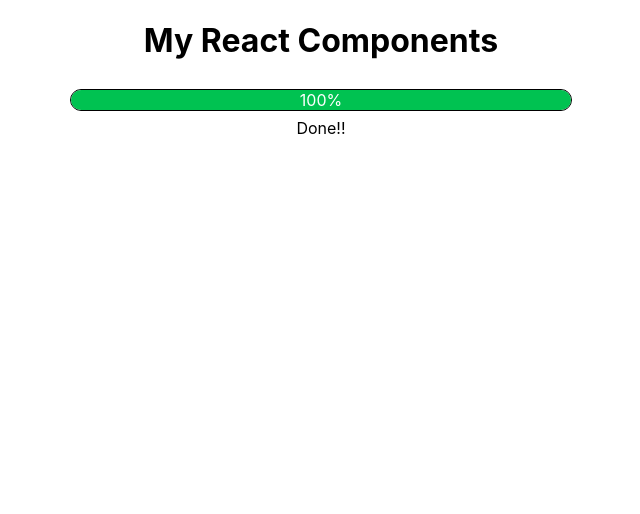
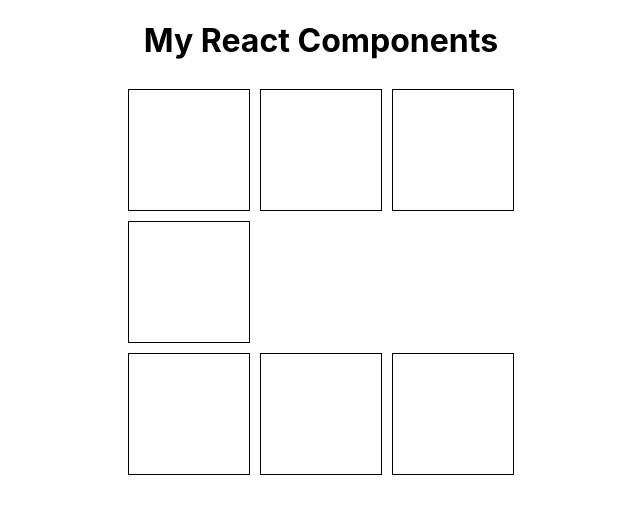
Before and after one commit to veeveck/small-components, a React (Create React App) app: page / in a window 1280 px wide. Shown: the top 514 px of the page, without its empty margins (319-959 px from the left). Built offline with nearby package versions, Linux system fonts and the light colour scheme.

Commit message:
Fill Box Component

```diff
--- a/src/App.js
+++ b/src/App.js
@@ -1,22 +1,24 @@
 import { useEffect, useState } from "react";
 import "../src/styles.css";
 import ProgressBar from "./components/ProgressBar";
+import FillBoxes from "./components/FillBoxes";
 
 function App() {
   //Progress Bar
-  const [value, setValue] = useState(0);
-  const [success, setSuccess] = useState(false);
+  // const [value, setValue] = useState(0);
+  // const [success, setSuccess] = useState(false);
 
-  useEffect(() => {
-    setInterval(() => {
-      setValue((val) => val + 1);
-    }, 50);
-  }, []);
+  // useEffect(() => {
+  //   setInterval(() => {
+  //     setValue((val) => val + 1);
+  //   }, 50);
+  // }, []);
   return (
     <div className="app">
       <h1> My React Components</h1>
-      <ProgressBar value={value} onComplete={() => setSuccess(true)} />
-      {success ? "Done!!" : "Loading..."}
+      {/* <ProgressBar value={value} onComplete={() => setSuccess(true)} />
+      {success ? "Done!!" : "Loading..."} */}
+      <FillBoxes />
     </div>
   );
 }
--- /dev/null
+++ b/src/components/FillBoxes.js
@@ -0,0 +1,65 @@
+import { useEffect, useState } from "react";
+import "../styles.css";
+
+let order = 0;
+let allClicked = false;
+const FillBoxes = () => {
+  const [boxState, setBoxState] = useState(getBoxes("initial"));
+
+  useEffect(() => {
+    if (boxState.some((box) => !box.isClicked)) {
+      allClicked = false;
+    } else {
+      allClicked = true;
+    }
+    if (allClicked) {
+      boxState.forEach((item, index) => {
+        return setTimeout(() => {
+          let tempBox = [...boxState];
+          tempBox[index].isClicked = false;
+          setBoxState(tempBox);
+        }, 200 * (index + 1));
+      });
+    }
+  }, [boxState]);
+  function getBoxes(type) {
+    const boxesData = [];
+    const boxes = [0, 1, 2].map((i) => {
+      return [0, 1, 2].map((j) => {
+        if (!(i === 1 && j > 0)) {
+          if (type === "initial") {
+            return boxesData.push({ i, j, isClicked: false, order: null });
+          }
+          return (
+            <div
+              style={{
+                backgroundColor:
+                  boxState?.find((item) => item.i === i && item.j === j)
+                    ?.isClicked && "green",
+              }}
+              className="box"
+              onClick={() => changeColor(i, j)}
+            ></div>
+          );
+        }
+        return <div></div>;
+      });
+    });
+    if (type === "initial") {
+      return boxesData;
+    }
+    return boxes;
+  }
+  const changeColor = (i, j) => {
+    let temp = [...boxState];
+    console.log(temp);
+    const selectedBox = temp.find((item) => item.i === i && item.j === j);
+    selectedBox.isClicked = true;
+    selectedBox.order = ++order;
+    temp.sort((a, b) => (a.order > b.order ? 1 : -1));
+    setBoxState(temp);
+  };
+  return <div className="box-container">{getBoxes()}</div>;
+};
+
+export default FillBoxes;
--- a/src/styles.css
+++ b/src/styles.css
@@ -47,3 +47,14 @@ main {
   height: 100%;
   background-color: #00c251;
 }
+.box-container {
+  display: grid;
+  grid-template-columns: repeat(3, 1fr);
+  gap: 10px;
+}
+.box {
+  border: 1px solid black;
+  padding: 10px;
+  height: 100px;
+  width: 100px;
+}
```
